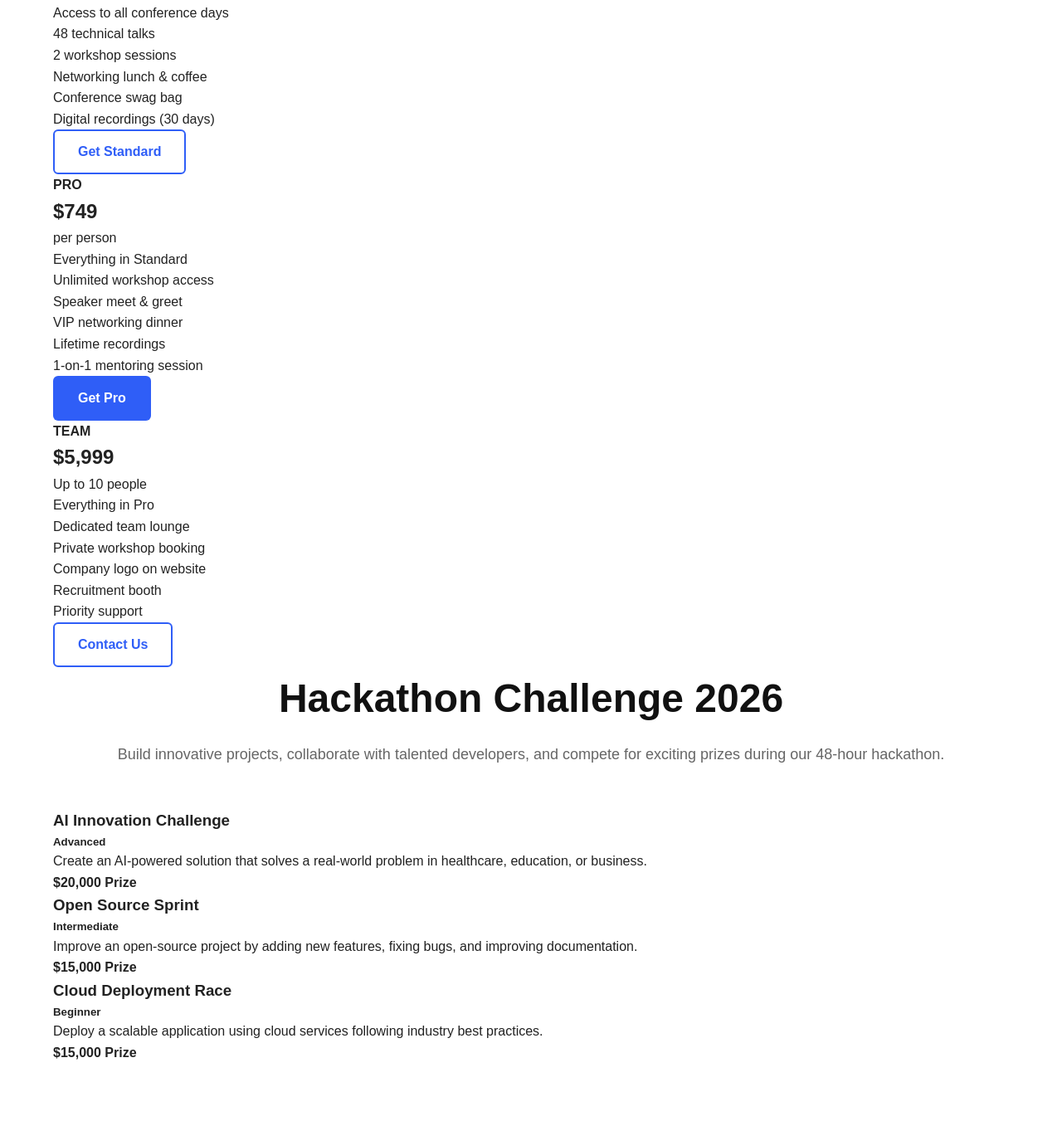
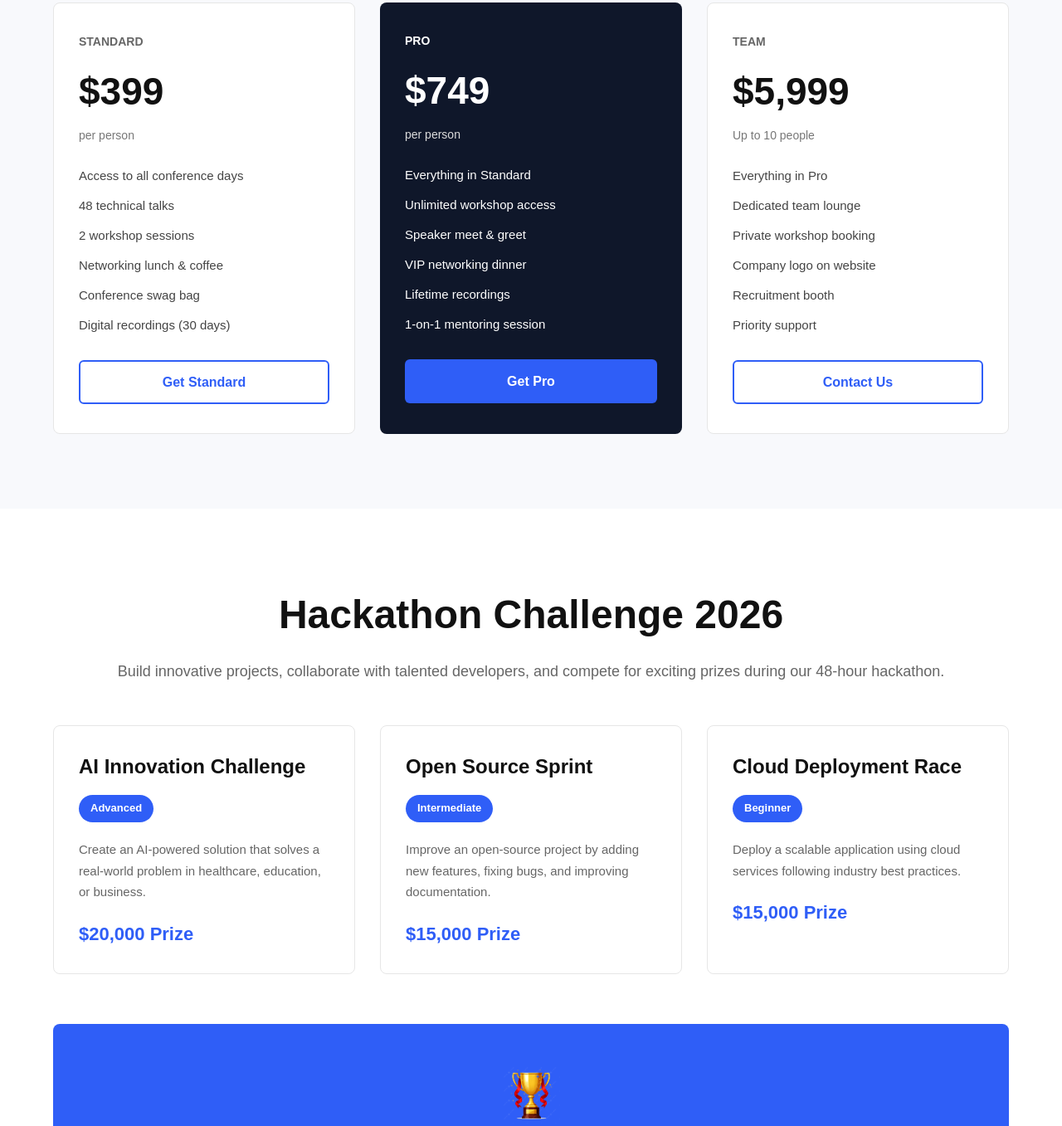
Before and after one commit to ssheikhs/programming-hero-assignment-1, a plain HTML site: page index.html in a window 1280 px wide. Shown: the part 2249-3606 px from the top of the page at 83% size. Drawn offline with Linux system fonts and the light colour scheme.

Commit message:
Add pricing and hackathon section

```diff
--- a/style.css
+++ b/style.css
@@ -306,3 +306,302 @@ ul {
     color: #666666;
 
 }
+
+/* Pricing Section*/
+
+.pricing {
+
+    background-color: #f8f9fc;
+
+    padding: 90px 0;
+
+}
+
+.pricing-container {
+
+    display: grid;
+
+    grid-template-columns: repeat(3, 1fr);
+
+    gap: 30px;
+
+    margin-top: 50px;
+
+}
+
+.price-card {
+
+    background-color: white;
+
+    border: 1px solid #e6e6e6;
+
+    border-radius: 8px;
+
+    padding: 35px 30px;
+
+    transition: 0.3s;
+
+}
+
+.price-card:hover {
+
+    transform: translateY(-5px);
+
+    box-shadow: 0 8px 20px rgba(0, 0, 0, 0.10);
+
+}
+
+.price-card h4 {
+
+    color: #666666;
+
+    font-size: 14px;
+
+    margin-bottom: 12px;
+
+}
+
+.price-card h2 {
+
+    font-size: 46px;
+
+    color: #111111;
+
+    margin-bottom: 5px;
+
+}
+
+.price-card p {
+
+    color: #777777;
+
+    font-size: 14px;
+
+    margin-bottom: 25px;
+
+}
+
+.price-card ul {
+
+    margin-bottom: 30px;
+
+}
+
+.price-card ul li {
+
+    margin-bottom: 12px;
+
+    color: #444444;
+
+    font-size: 15px;
+
+}
+
+
+/*Pricing Card */
+
+.featured {
+
+    background-color: #0f172a;
+
+    border: none;
+
+}
+
+.featured h4 {
+
+    color: white;
+
+}
+
+.featured h2 {
+
+    color: white;
+
+}
+
+.featured p {
+
+    color: #dddddd;
+
+}
+
+.featured ul li {
+
+    color: white;
+
+}
+
+.featured .button {
+
+    width: 100%;
+
+    text-align: center;
+
+}
+
+.price-card .button,
+.price-card .button-outline {
+
+    width: 100%;
+
+    text-align: center;
+
+}
+/*Hackathon Section */
+
+.hackathon {
+
+    background-color: #ffffff;
+
+    padding: 90px 0;
+
+}
+
+.challenge-container {
+
+    display: grid;
+
+    grid-template-columns: repeat(3, 1fr);
+
+    gap: 30px;
+
+    margin-top: 50px;
+
+}
+
+.challenge-card {
+
+    background-color: white;
+
+    border: 1px solid #e6e6e6;
+
+    border-radius: 8px;
+
+    padding: 30px;
+
+    transition: 0.3s;
+
+}
+
+.challenge-card:hover {
+
+    transform: translateY(-5px);
+
+    box-shadow: 0 8px 20px rgba(0,0,0,0.10);
+
+}
+
+.challenge-card h3 {
+
+    font-size: 24px;
+
+    color: #111111;
+
+    margin-bottom: 15px;
+
+}
+
+.challenge-card h5 {
+
+    display: inline-block;
+
+    background-color: #2F5EF7;
+
+    color: white;
+
+    padding: 6px 14px;
+
+    border-radius: 20px;
+
+    font-size: 13px;
+
+    margin-bottom: 20px;
+
+}
+
+.challenge-card p {
+
+    color: #666666;
+
+    font-size: 15px;
+
+    line-height: 1.7;
+
+    margin-bottom: 20px;
+
+}
+
+.challenge-card h4 {
+
+    color: #2F5EF7;
+
+    font-size: 22px;
+
+}
+
+
+/*Prize Box*/
+
+.prize-box {
+
+    background-color: #2F5EF7;
+
+    color: white;
+
+    text-align: center;
+
+    padding: 50px 30px;
+
+    border-radius: 8px;
+
+    margin-top: 60px;
+
+}
+
+.prize-box img {
+
+    width: 70px;
+
+    margin: auto;
+
+    margin-bottom: 20px;
+
+}
+
+.prize-box h3 {
+
+    font-size: 30px;
+
+    margin-bottom: 15px;
+
+}
+
+.prize-box h1 {
+
+    font-size: 60px;
+
+    margin-bottom: 20px;
+
+}
+
+.prize-box p {
+
+    width: 700px;
+
+    margin: auto;
+
+    line-height: 1.7;
+
+}
+
+
+/*Button */
+
+.join-button {
+
+    text-align: center;
+
+    margin-top: 40px;
+
+}
```
